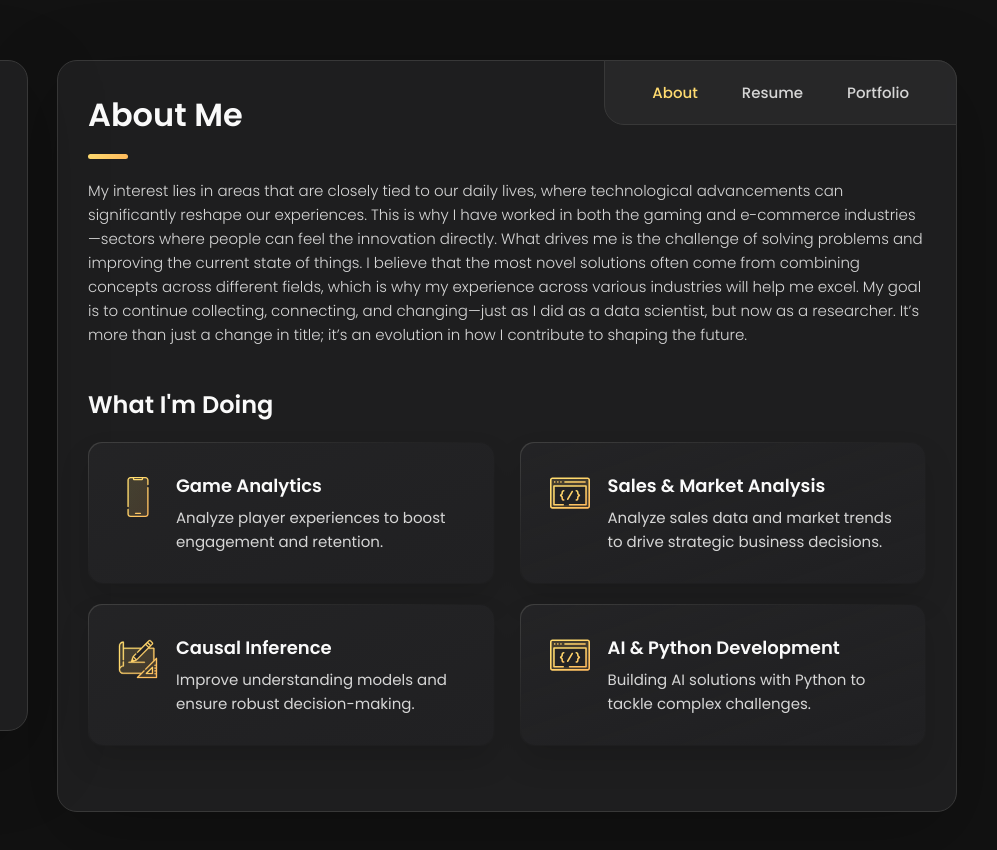
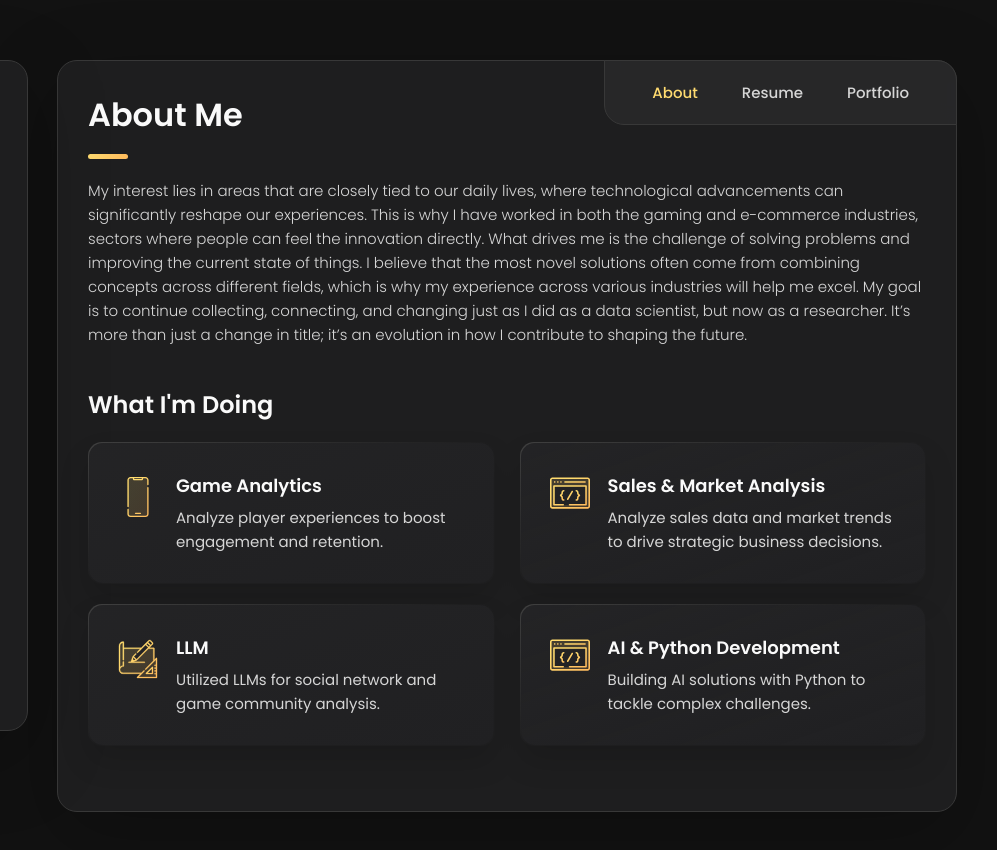
Before and after one commit to heavencandle/portfolio-hyejin, a plain HTML site: page index.html in a window 1280 px wide. Shown: the full height of the page, 283-1280 px from the left. Drawn offline with nearby package versions, Linux system fonts and the light colour scheme.

Commit message:
update home

```diff
--- a/index.html
+++ b/index.html
@@ -171,7 +171,7 @@
 
           <section class="about-text">
             <p>
-              My interest lies in areas that are closely tied to our daily lives, where technological advancements can significantly reshape our experiences. This is why I have worked in both the gaming and e-commerce industries—sectors where people can feel the innovation directly. What drives me is the challenge of solving problems and improving the current state of things. I believe that the most novel solutions often come from combining concepts across different fields, which is why my experience across various industries will help me excel. My goal is to continue collecting, connecting, and changing—just as I did as a data scientist, but now as a researcher. It’s more than just a change in title; it’s an evolution in how I contribute to shaping the future.
+              My interest lies in areas that are closely tied to our daily lives, where technological advancements can significantly reshape our experiences. This is why I have worked in both the gaming and e-commerce industries, sectors where people can feel the innovation directly. What drives me is the challenge of solving problems and improving the current state of things. I believe that the most novel solutions often come from combining concepts across different fields, which is why my experience across various industries will help me excel. My goal is to continue collecting, connecting, and changing just as I did as a data scientist, but now as a researcher. It’s more than just a change in title; it’s an evolution in how I contribute to shaping the future.
             </p>
           </section>
 
@@ -225,10 +225,10 @@
                 </div>
 
                 <div class="service-content-box">
-                  <h4 class="h4 service-item-title">Causal Inference</h4>
+                  <h4 class="h4 service-item-title">LLM</h4>
 
                   <p class="service-item-text">
-                    Improve understanding models and ensure robust decision-making.
+                    Utilized LLMs for social network and game community analysis.
                   </p>
                 </div>
               </li>
```
